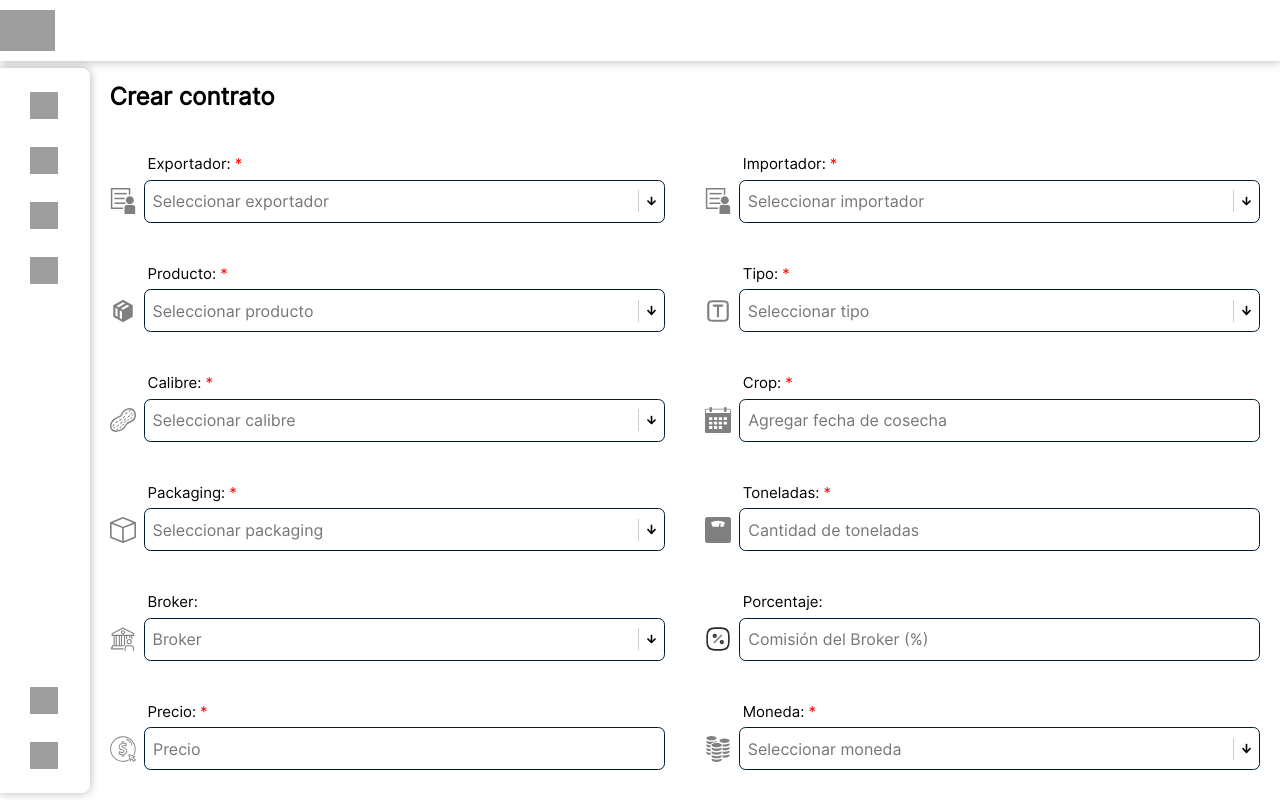
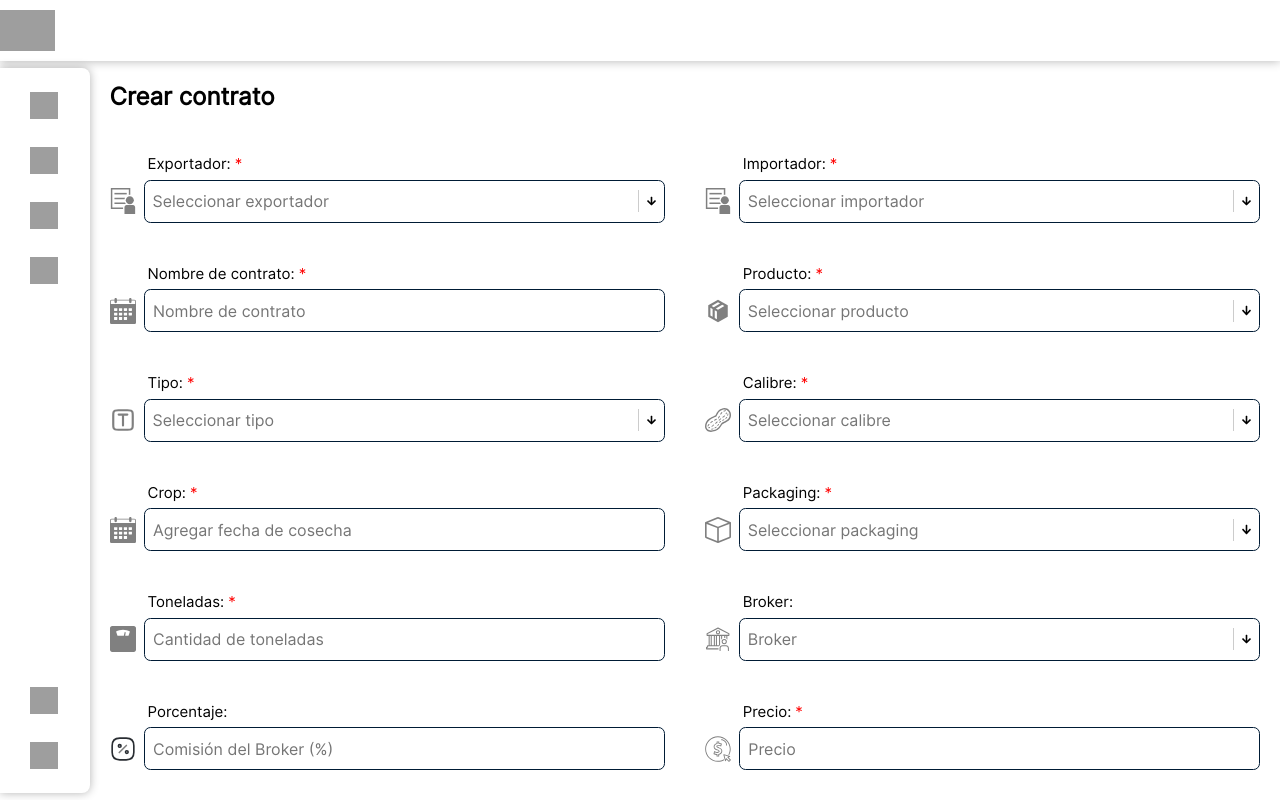
Before and after one commit to amav96/dimiproApp, a React (Vite) app: page /add-contract in a window 1280 px wide. Built offline with nearby package versions, Linux system fonts and the light colour scheme; grey boxes are pictures that could not be loaded.

Commit message:
DIM-26 change name features folder to store

```diff
--- a/src/components/Auth/LoginForm.tsx
+++ b/src/components/Auth/LoginForm.tsx
@@ -4,7 +4,7 @@ import { Slot, GlobalInputs } from "@packageTypes";
 import { Link, useNavigate } from "react-router-dom";
 import AuthenticationRepository from "@repositories/auth.repository";
 import { useAppSelector, useAppDispatch } from "../../hooks";
-import {setUser, setPermissions, setToken } from '@features/auth/authSlice'
+import {setUser, setPermissions, setToken } from '@store/auth/authSlice'
 import {  toast } from 'react-toastify';
 
 
--- a/src/components/package/FormContract/formData.ts
+++ b/src/components/package/FormContract/formData.ts
@@ -76,6 +76,20 @@ export const formData: Array<GlobalInputs | Slot> = [
         id: 3,
       },
     ],
+  },
+  {
+    icon: CropIcon,
+    key: "nameContract",
+    placeholder: "Nombre de contrato",
+    title: "Nombre de contrato:",
+    name: "nameContract",
+    value: "",
+    type: "text",
+    validations: {
+      rules: {
+        required: true,
+      },
+    },
   },
   {
     icon: ProductIcon,
--- a/src/hooks/usePermissions.ts
+++ b/src/hooks/usePermissions.ts
@@ -1,8 +1,8 @@
 import { useEffect } from "react";
 import { useSelector } from 'react-redux';
-import { selectPermissions } from "@features/auth/authSlice";
+import { selectPermissions } from "@store/auth/authSlice";
 import AuthenticationRepository from "@repositories/auth.repository";
-import {setPermissions} from '@features/auth/authSlice'
+import {setPermissions} from '@store/auth/authSlice'
 import { useAppSelector, useAppDispatch } from "../hooks";
 
 const authenticationRepository = new AuthenticationRepository()
--- a/src/store.ts
+++ b/src/store.ts
@@ -1,6 +1,6 @@
 import { configureStore } from '@reduxjs/toolkit'
 import {combineReducers, Store} from 'redux';
-import authReducer from './features/auth/authSlice'
+import authReducer from './store/auth/authSlice'
 
 export const store: Store =  configureStore({
   reducer: {
--- a/tsconfig.json
+++ b/tsconfig.json
@@ -16,7 +16,7 @@
     "baseUrl": ".",
     "paths": {
       "@repositories/*": ["src/repositories/*"],
-      "@features/*": ["src/features/*"],
+      "@store/*": ["src/store/*"],
       "@hooks/*": ["src/hooks/*"],
       "@views/*": ["src/views/*"],
       "@services/*": ["src/services/*"],
--- a/vite.config.ts
+++ b/vite.config.ts
@@ -26,7 +26,7 @@ export default defineConfig({
       { find: '@', replacement: '/src' },
       { find: '@package', replacement: '/src/components/package' },
       { find: '@services', replacement: '/src/services' },
-      { find: '@features', replacement: '/src/features' },
+      { find: '@store', replacement: '/src/store' },
       { find: '@hooks', replacement: '/src/hooks' },
       { find: '@views', replacement: '/src/views' },
       { find: '@repositories', replacement: '/src/repositories' },
```
Also changed, not shown: src/store/auth/authSlice.ts (renamed from src/features/auth/authSlice.ts).
